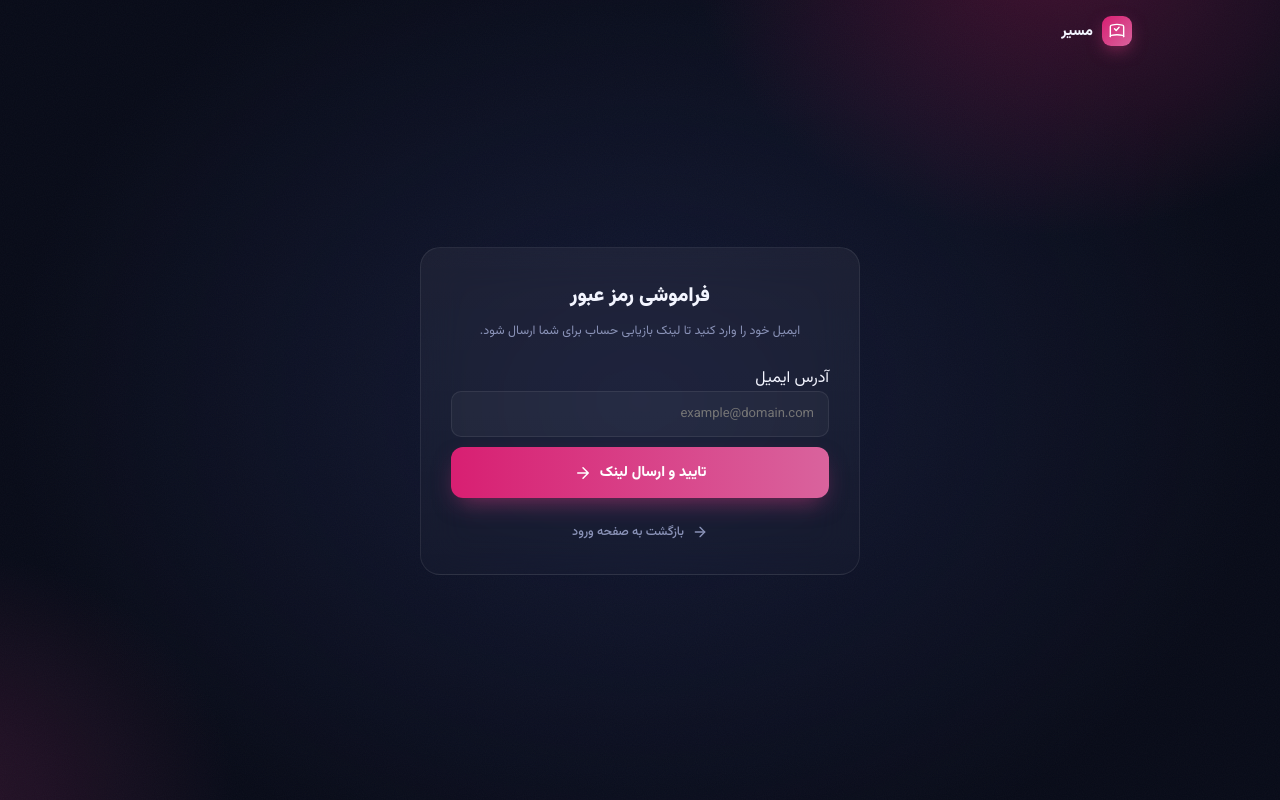
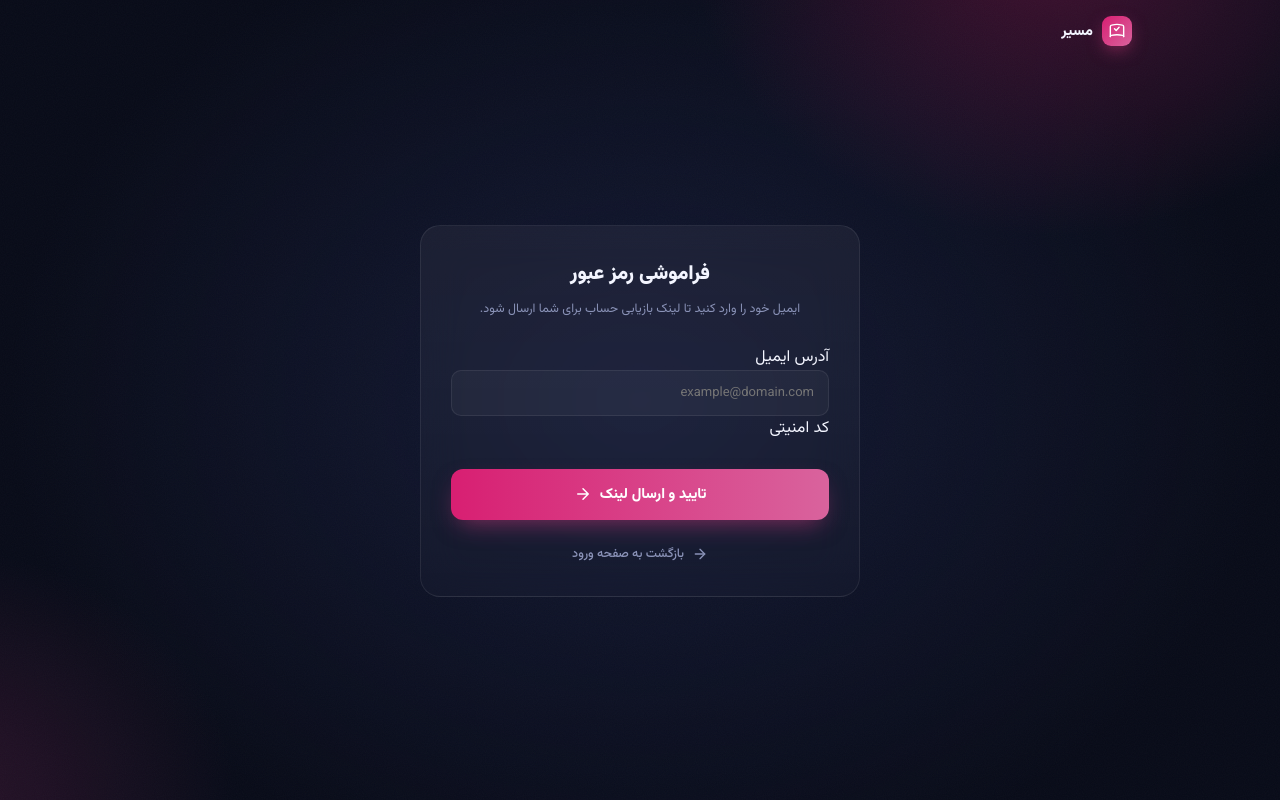
Before and after one commit to misssamiraparsa/planova_project, a Django app: page /forgotPass in a window 1280 px wide. Run offline with Django 5.2, Linux system fonts and the light colour scheme.

Commit message:
feat: integrate CAPTCHA for spam protection

```diff
--- a/account_module/forms.py
+++ b/account_module/forms.py
@@ -2,7 +2,7 @@ from django import forms
 from django.contrib.auth.password_validation import validate_password
 from django.core.exceptions import ValidationError
 from django.core.validators import RegexValidator, MinLengthValidator, EmailValidator, MaxLengthValidator
-
+from captcha.fields import CaptchaField
 from .models import CustomUser
 
 
@@ -109,6 +109,10 @@ class ForgotPassForm(forms.Form):
         ]
     )
 
+    captcha = CaptchaField(
+        label="کد امنیتی ",
+        error_messages={'invalid': 'کد امنیتی وارد شده صحیح نیست.'}
+    )
 
 class ResetPassForm(forms.Form):
     password = forms.CharField(
--- a/account_module/templates/account_module/forgot_password.html
+++ b/account_module/templates/account_module/forgot_password.html
@@ -49,7 +49,16 @@
                     {% endfor %}
                 </label>
             </div>
+            <div class="field captcha-container" style="margin-bottom: 20px;">
+                 <label style="display: block; margin-bottom: 8px;">کد امنیتی</label>
+                <div class="captcha-wrapper" style="display: flex; align-items: center; gap: 50px;">
+                     {{ forget_pass_form.captcha }}
+                 </div>
 
+                    {% for error in forget_pass_form.captcha.errors %}
+                        <p class="error-text" style="color: #ff4d4d; font-size: 12px; margin-top: 5px;">{{ error }}</p>
+                    {% endfor %}
+            </div>
 
             <button type="submit" class="submit">
                 <span data-fa="تایید و ارسال لینک" data-en="Submit & Send Link">تایید و ارسال لینک</span>
--- a/planova_project/urls.py
+++ b/planova_project/urls.py
@@ -20,5 +20,6 @@ from django.urls import path, include
 urlpatterns = [
     path('admin/', admin.site.urls),
     path('accounts/', include('allauth.urls')),
+    path('captcha/', include('captcha.urls')),
     path('', include('account_module.urls')),
 ]
```
Also changed, not shown: planova_project/settings.py (+7 -0 lines), account_module/static/account_module/css/forgot.css (line endings or trailing spaces), db.sqlite3.
